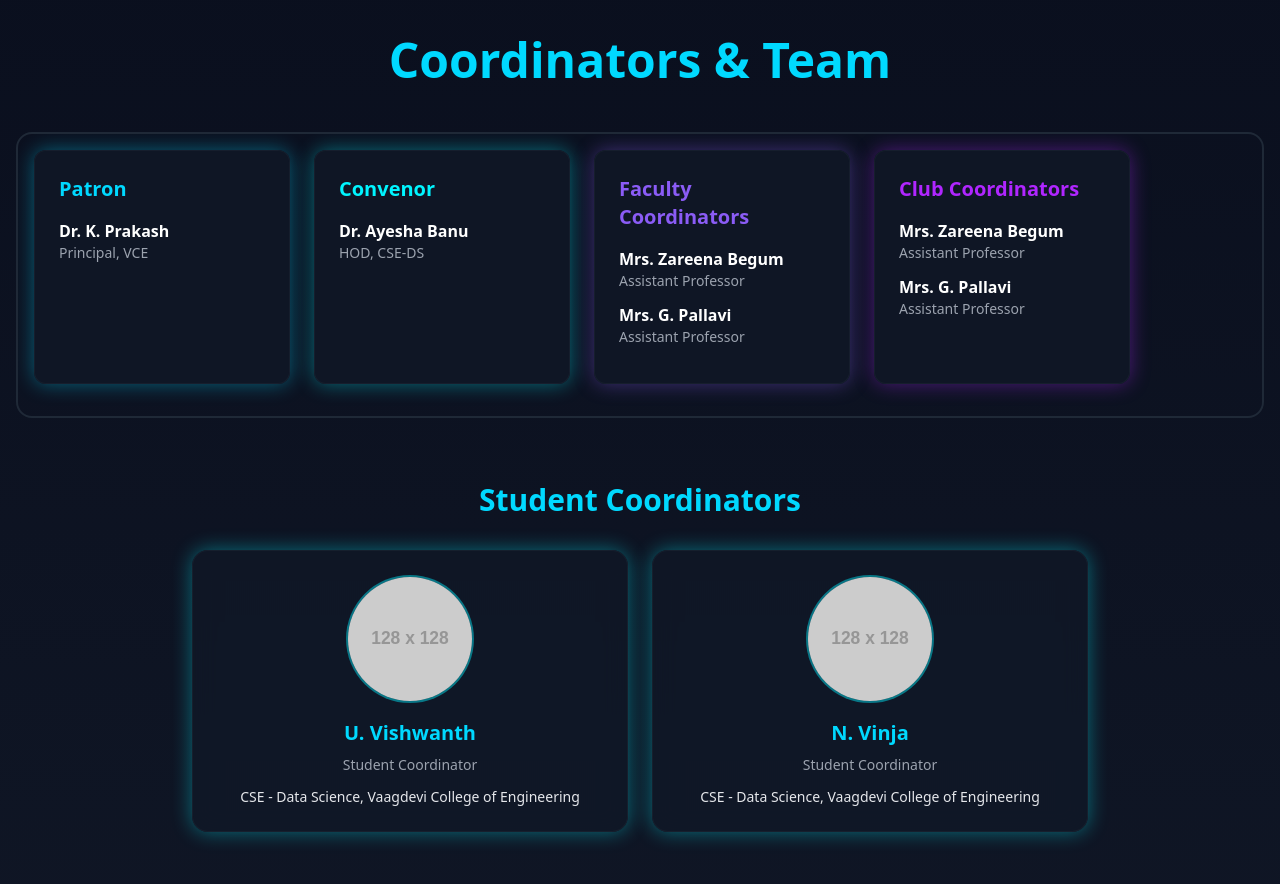
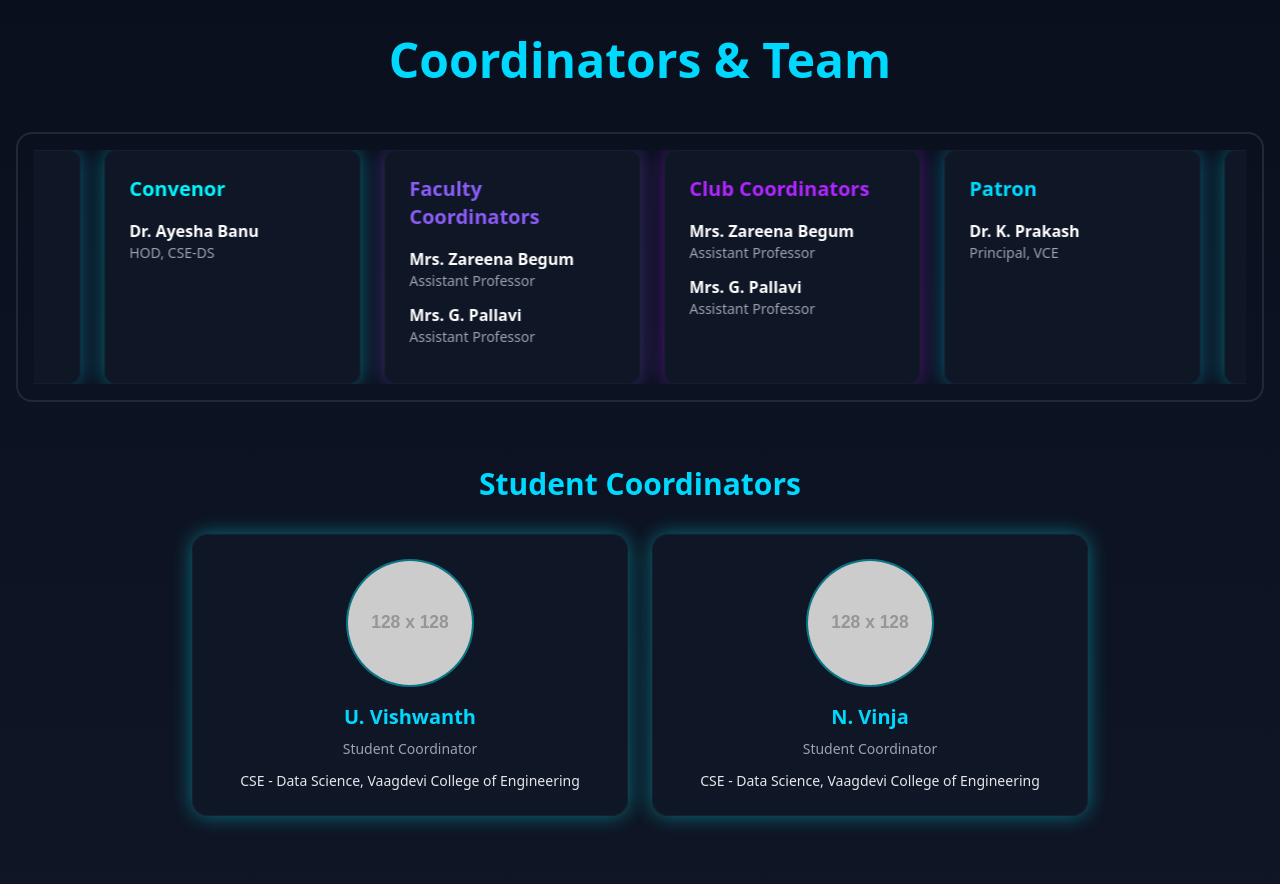
Before and after one commit to katkurisanjay/datafusion25, a React (Vite) app: page / in a window 1280 px wide. Shown: the part 4380-5264 px from the top of the page. Built offline with nearby package versions, Linux system fonts and the light colour scheme.

Commit message:
added marquee animation

```diff
--- a/src/components/Coordinators.tsx
+++ b/src/components/Coordinators.tsx
@@ -42,16 +42,19 @@ const Coordinators = () => {
 
         <div
           ref={ref}
-          className={`overflow-x-auto mb-16 scrollbar-hide transition-all duration-700 rounded-2xl border-2 border-dark-border p-4 ${
+          className={`mb-16 transition-all duration-700 rounded-2xl border-2 border-dark-border p-4 ${
             isVisible ? 'opacity-100 translate-y-0' : 'opacity-0 translate-y-10'
           }`}
         >
-          <div className="flex gap-6 min-w-max pb-4">
+          {/* Marquee container: duplicates the cards for a continuous scroll */}
+          <div className="marquee">
+            <div className="marquee__track">
+              <div className="marquee__inner">
                 {/* Patron */}
                 <div className="glass-effect rounded-xl p-6 glow-primary flex-shrink-0 w-64">
                   <h3 className="text-xl font-bold text-primary mb-4">Patron</h3>
                   {coordinators.patron.map((person, index) => (
-                <div key={index} className="mb-3">
+                    <div key={`patron-${index}`} className="mb-3">
                       <p className="text-text-primary font-semibold">{person.name}</p>
                       <p className="text-text-muted text-sm">{person.role}</p>
                     </div>
@@ -62,7 +65,7 @@ const Coordinators = () => {
                 <div className="glass-effect rounded-xl p-6 glow-accent flex-shrink-0 w-64">
                   <h3 className="text-xl font-bold text-accent mb-4">Convenor</h3>
                   {coordinators.convenor.map((person, index) => (
-                <div key={index} className="mb-3">
+                    <div key={`convenor-${index}`} className="mb-3">
                       <p className="text-text-primary font-semibold">{person.name}</p>
                       <p className="text-text-muted text-sm">{person.role}</p>
                     </div>
@@ -73,7 +76,7 @@ const Coordinators = () => {
                 <div className="glass-effect rounded-xl p-6 glow-secondary flex-shrink-0 w-64">
                   <h3 className="text-xl font-bold text-secondary mb-4">Faculty Coordinators</h3>
                   {coordinators.faculty.map((person, index) => (
-                <div key={index} className="mb-3">
+                    <div key={`faculty-${index}`} className="mb-3">
                       <p className="text-text-primary font-semibold">{person.name}</p>
                       <p className="text-text-muted text-sm">{person.role}</p>
                     </div>
@@ -84,13 +87,61 @@ const Coordinators = () => {
                 <div className="glass-effect rounded-xl p-6 glow-purple flex-shrink-0 w-64">
                   <h3 className="text-xl font-bold text-accent-purple mb-4">Club Coordinators</h3>
                   {coordinators.club.map((person, index) => (
-                <div key={index} className="mb-3">
+                    <div key={`club-${index}`} className="mb-3">
+                      <p className="text-text-primary font-semibold">{person.name}</p>
+                      <p className="text-text-muted text-sm">{person.role}</p>
+                    </div>
+                  ))}
+                </div>
+              </div>
+
+              {/* Duplicate - visually identical, aria-hidden to prevent screen reader duplication */}
+              <div className="marquee__inner" aria-hidden="true">
+                {/* Patron duplicate */}
+                <div className="glass-effect rounded-xl p-6 glow-primary flex-shrink-0 w-64">
+                  <h3 className="text-xl font-bold text-primary mb-4">Patron</h3>
+                  {coordinators.patron.map((person, index) => (
+                    <div key={`patron-dup-${index}`} className="mb-3">
                       <p className="text-text-primary font-semibold">{person.name}</p>
                       <p className="text-text-muted text-sm">{person.role}</p>
                     </div>
                   ))}
                 </div>
 
+                {/* Convenor duplicate */}
+                <div className="glass-effect rounded-xl p-6 glow-accent flex-shrink-0 w-64">
+                  <h3 className="text-xl font-bold text-accent mb-4">Convenor</h3>
+                  {coordinators.convenor.map((person, index) => (
+                    <div key={`convenor-dup-${index}`} className="mb-3">
+                      <p className="text-text-primary font-semibold">{person.name}</p>
+                      <p className="text-text-muted text-sm">{person.role}</p>
+                    </div>
+                  ))}
+                </div>
+
+                {/* Faculty duplicate */}
+                <div className="glass-effect rounded-xl p-6 glow-secondary flex-shrink-0 w-64">
+                  <h3 className="text-xl font-bold text-secondary mb-4">Faculty Coordinators</h3>
+                  {coordinators.faculty.map((person, index) => (
+                    <div key={`faculty-dup-${index}`} className="mb-3">
+                      <p className="text-text-primary font-semibold">{person.name}</p>
+                      <p className="text-text-muted text-sm">{person.role}</p>
+                    </div>
+                  ))}
+                </div>
+
+                {/* Club duplicate */}
+                <div className="glass-effect rounded-xl p-6 glow-purple flex-shrink-0 w-64">
+                  <h3 className="text-xl font-bold text-accent-purple mb-4">Club Coordinators</h3>
+                  {coordinators.club.map((person, index) => (
+                    <div key={`club-dup-${index}`} className="mb-3">
+                      <p className="text-text-primary font-semibold">{person.name}</p>
+                      <p className="text-text-muted text-sm">{person.role}</p>
+                    </div>
+                  ))}
+                </div>
+              </div>
+            </div>
           </div>
         </div>
 
--- a/src/index.css
+++ b/src/index.css
@@ -53,4 +53,37 @@
     opacity: 1;
     transform: translateY(0);
   }
+
+  /* Marquee / Continuous horizontal scroll utilities */
+  .marquee {
+    position: relative;
+    overflow: hidden;
+  }
+
+  .marquee__track {
+    display: flex;
+    gap: 1.5rem;
+    align-items: center;
+    will-change: transform;
+    animation: marquee-left 20s linear infinite;
+  }
+
+  .marquee__track:hover {
+    animation-play-state: paused;
+  }
+
+  @keyframes marquee-left {
+    0% {
+      transform: translateX(0%);
+    }
+    100% {
+      transform: translateX(-50%);
+    }
+  }
+
+  /* Utility to duplicate content spacing when duplicating track */
+  .marquee__inner {
+    display: inline-flex;
+    gap: 1.5rem;
+  }
 }
```
Lines whose indentation alone changed are shown as unchanged.
